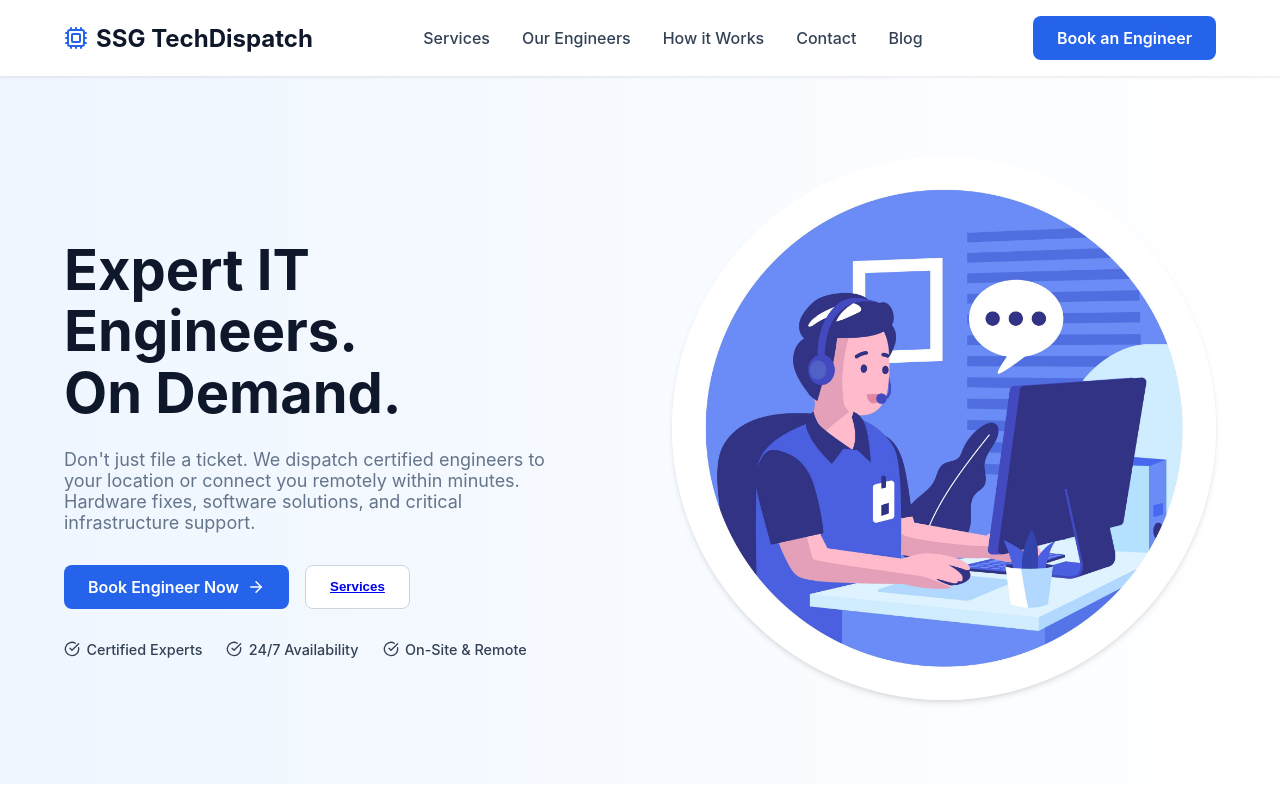
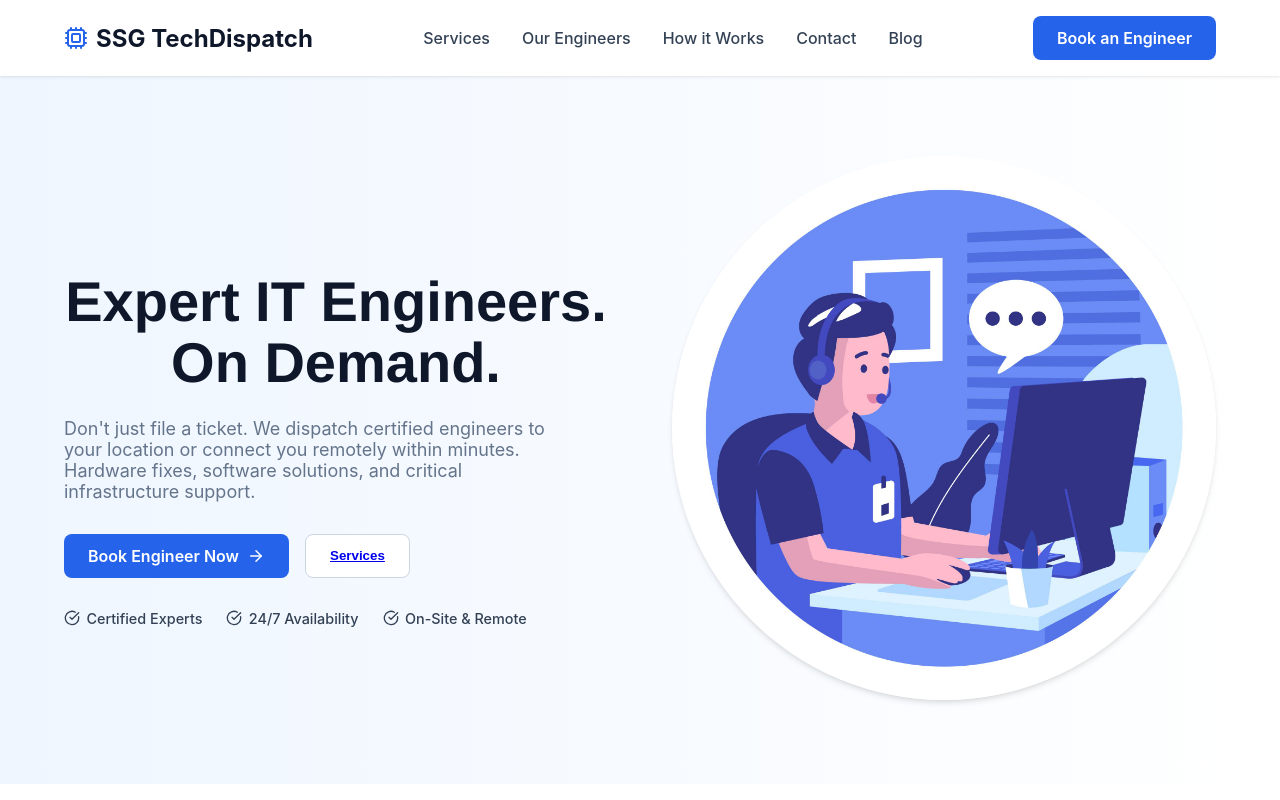
Before and after one commit to Ashutoshgithub23/TechDispatch, a React (Vite) app: page / in a window 1280 px wide. Shown: the top 800 px of the page. Built offline with nearby package versions, Linux system fonts and the light colour scheme.

Commit message:
Index.css

```diff
--- a/src/index.css
+++ b/src/index.css
@@ -1,6 +1,16 @@
 
 
-.h1{
+/* Note: Target 'h1' directly (the tag), not '.h1' (the class), unless you specifically use <h1 className="h1"> */
+h1, .h1 {
+  /* 1. Responsive Size: Min 32px, Pref 5% screen, Max 64px */
+  font-size: clamp(2rem, 5vw, 4rem);
+
+  /* 2. Your Font Settings */
   font-family: 'Franklin Gothic Medium', 'Arial Narrow', Arial, sans-serif;
-  color: red;
+  color: red; /* Kept your color */
+
+  /* 3. Recommended Layout Fixes */
+  line-height: 1.1;       /* Prevents huge gaps between lines when text wraps */
+  margin-bottom: 1rem;    /* Adds space below the title */
+  text-align: center;     /* Optional: Looks better on mobile */
 }
--- a/src/main.jsx
+++ b/src/main.jsx
@@ -1,6 +1,7 @@
 import React from 'react';
 import ReactDOM from 'react-dom/client';
 import { BrowserRouter, Routes, Route } from 'react-router-dom';
+import './index.css'; // Global styles
 
 // Import Pages
 import HomePage from './Home';
```
